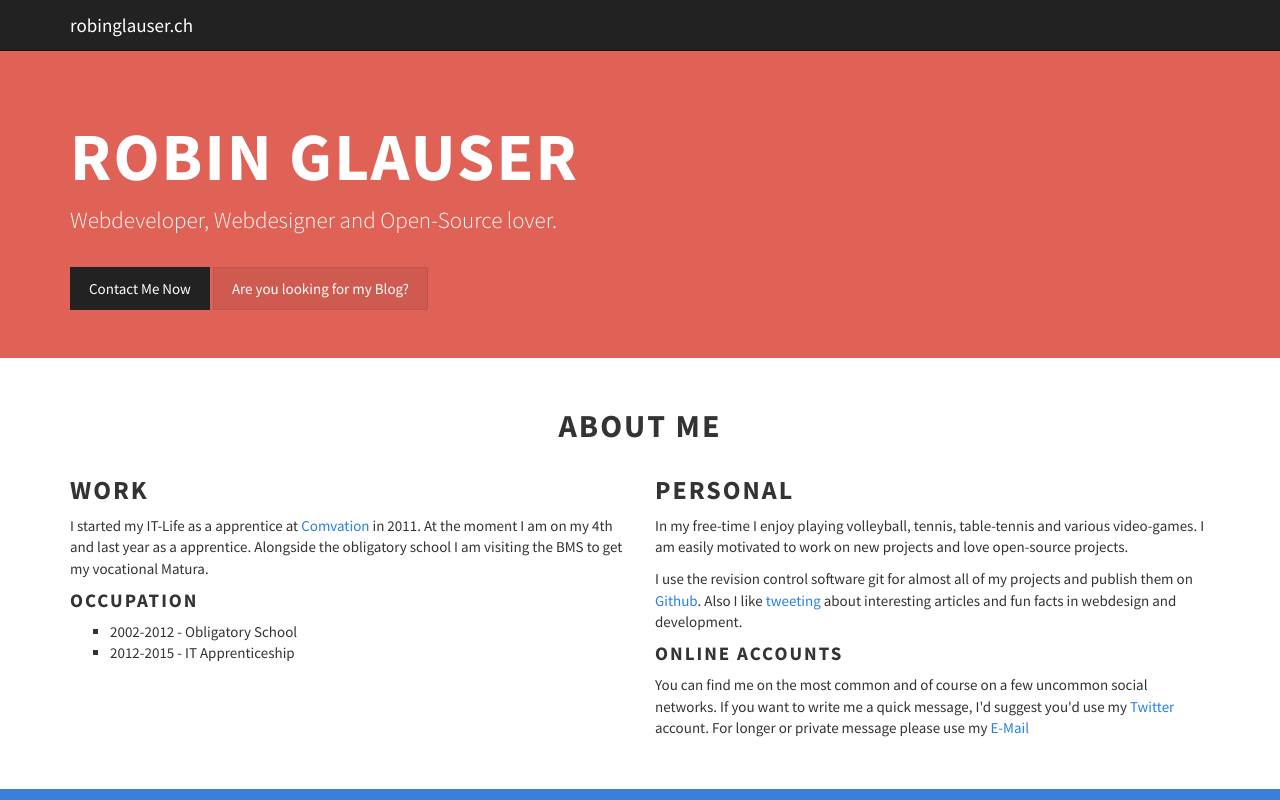
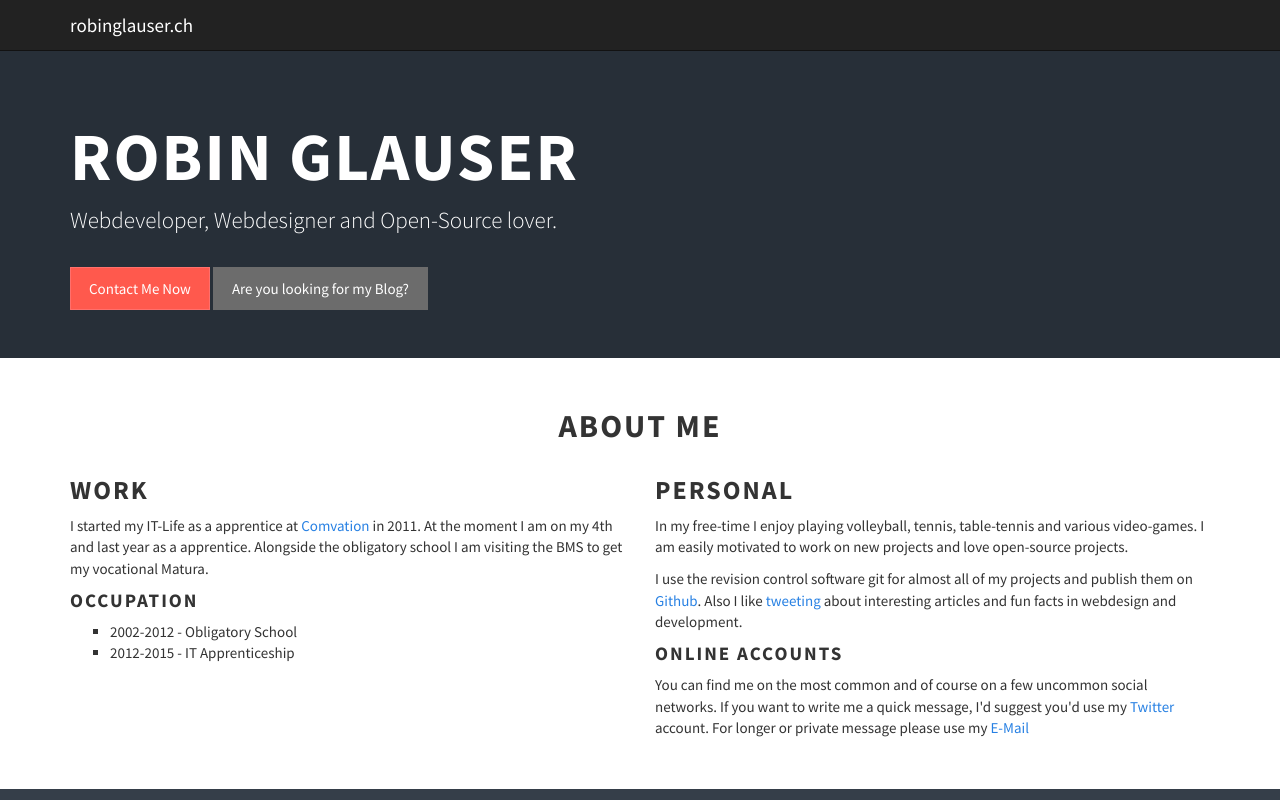
Before and after one commit to nahakiole/robinglauser.ch, a plain HTML site: page index.html in a window 1280 px wide. Shown: the top 800 px of the page. Drawn offline with nearby package versions, Linux system fonts and the light colour scheme.

Commit message:
Updated colors

```diff
--- a/css/main.css
+++ b/css/main.css
@@ -302,33 +302,33 @@ h1, h2, h3, h4, h5, h6, .h1, .h2, .h3, .h4, .h5, .h6 {
 }
 
 .skills {
-    background: #3A80D8;
+    background: #353E49;
     color: #fff;
     padding: 10px 0;
     margin: 40px 0;
 }
 
 .jumbotron {
-    background: #E06155;
+    background: #272F38;
     color: #fff;
 }
 .jumbotron .btn-primary {
-    background: #CF5B50;
-    border-color: #BE544A;
+    background: #6c6c6c;
+    border-color: #6c6c6c;
 }
 .jumbotron .btn-primary:hover {
-    background: #d55b50;
-    border-color: #BE544A;
+    background: #6c6c6c;
+    border-color: #6c6c6c;
 }
 
 .jumbotron .btn-info {
-    background: #CF5B50;
-    border-color: #BE544A;
+    background: #ff594d;
+    border-color: #FF706C;
 }
 
 .jumbotron .btn-info:hover {
-    background: #d55b50;
-    border-color: #BE544A;
+    background: #ff594d;
+    border-color: #FF706C;
 }
 
 .jumbotron a {
--- a/index.html
+++ b/index.html
@@ -63,7 +63,7 @@
 
         <p>Webdeveloper, Webdesigner and Open-Source lover.</p>
 
-        <a class="btn btn-default btn-scroll-to-contact top15" href="#email">Contact Me Now</a>
+        <a class="btn btn-info btn-scroll-to-contact top15" href="#email">Contact Me Now</a>
         <a class="btn btn-primary top15" target="_blank" href="http://blog.robinglauser.ch">Are you looking for my Blog?</a>
 
 
```
